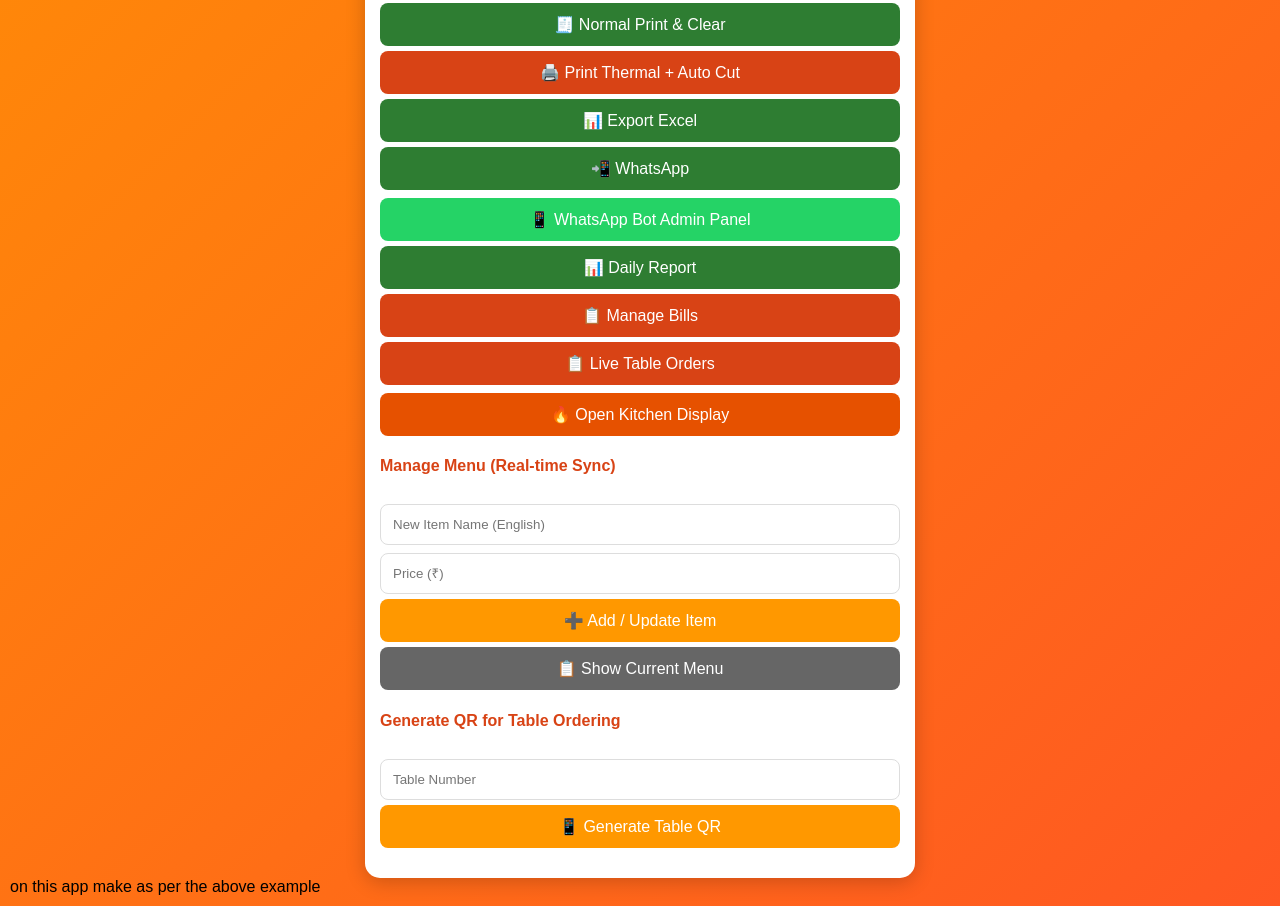
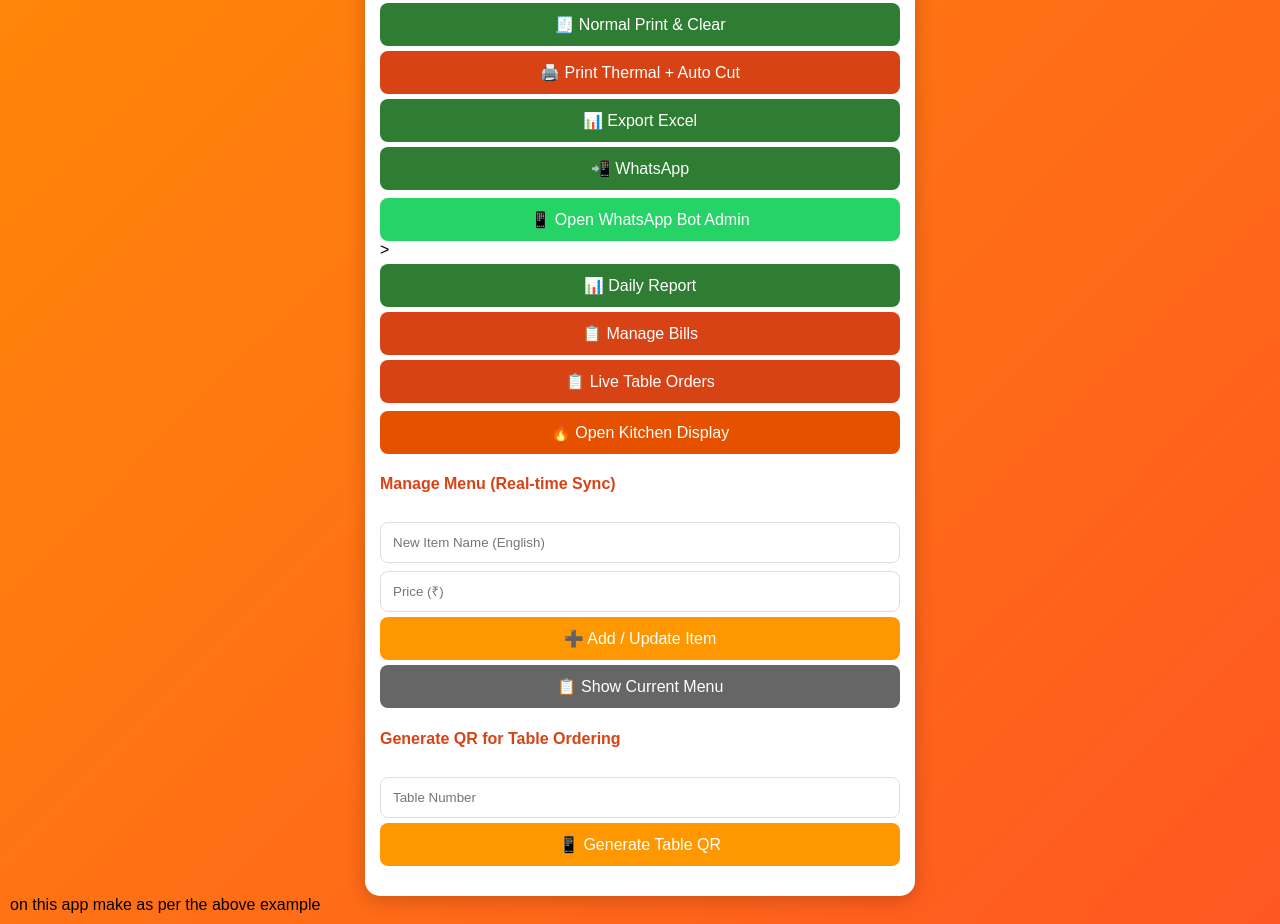
Before and after one commit to jogendradipeng11-png/Shree-shriyan-dhaba-what-s-app-chat-bot, a website: page index.html in a window 1280 px wide. Shown: the part 796-1720 px from the top of the page. Drawn offline with Linux system fonts and the light colour scheme; no server answers.

Commit message:
Update index.html

```diff
--- a/index.html
+++ b/index.html
@@ -100,9 +100,10 @@
         <button onclick="printThermalBill()" style="background:#d84315;">🖨️ Print Thermal + Auto Cut</button>
         <button onclick="exportExcel()">📊 Export Excel</button>
         <button onclick="sendWhatsApp()">📲 WhatsApp</button>
-      <button onclick="window.location='/admin'" style="background:#25D366; margin-top:8px;">
-      📱 WhatsApp Bot Admin Panel
-      </button>
+      <button onclick="window.open('/admin','_blank')"
+        style="background:#25D366; color:white; margin-top:8px;">
+        📱 Open WhatsApp Bot Admin
+        </button>>
         <button onclick="dailyReport()">📊 Daily Report</button>
         <button onclick="manageBills()" style="background:#d84315;">📋 Manage Bills</button>
         <button onclick="showTableOrders()" style="background:#d84315;">📋 Live Table Orders</button>
```
